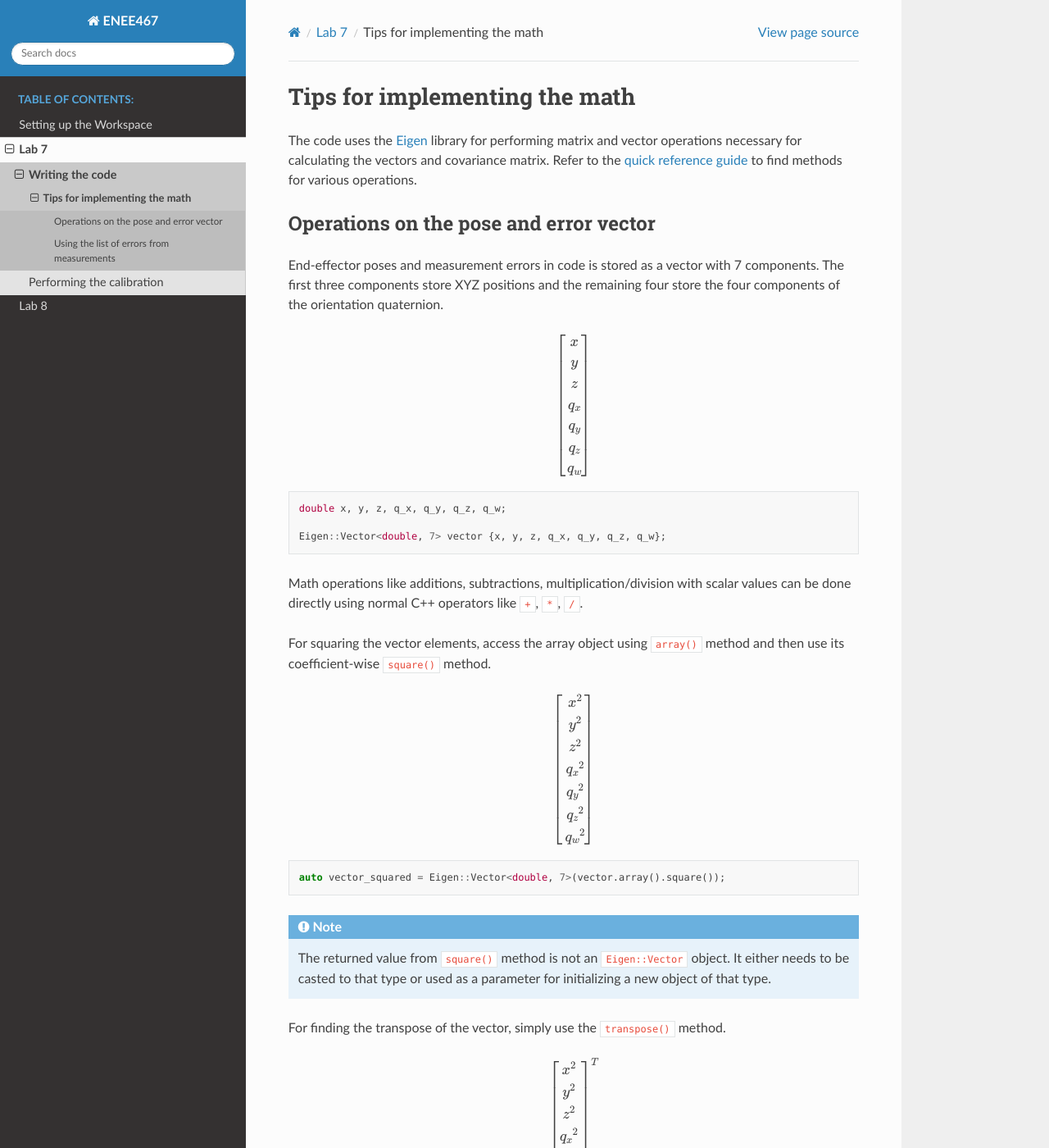
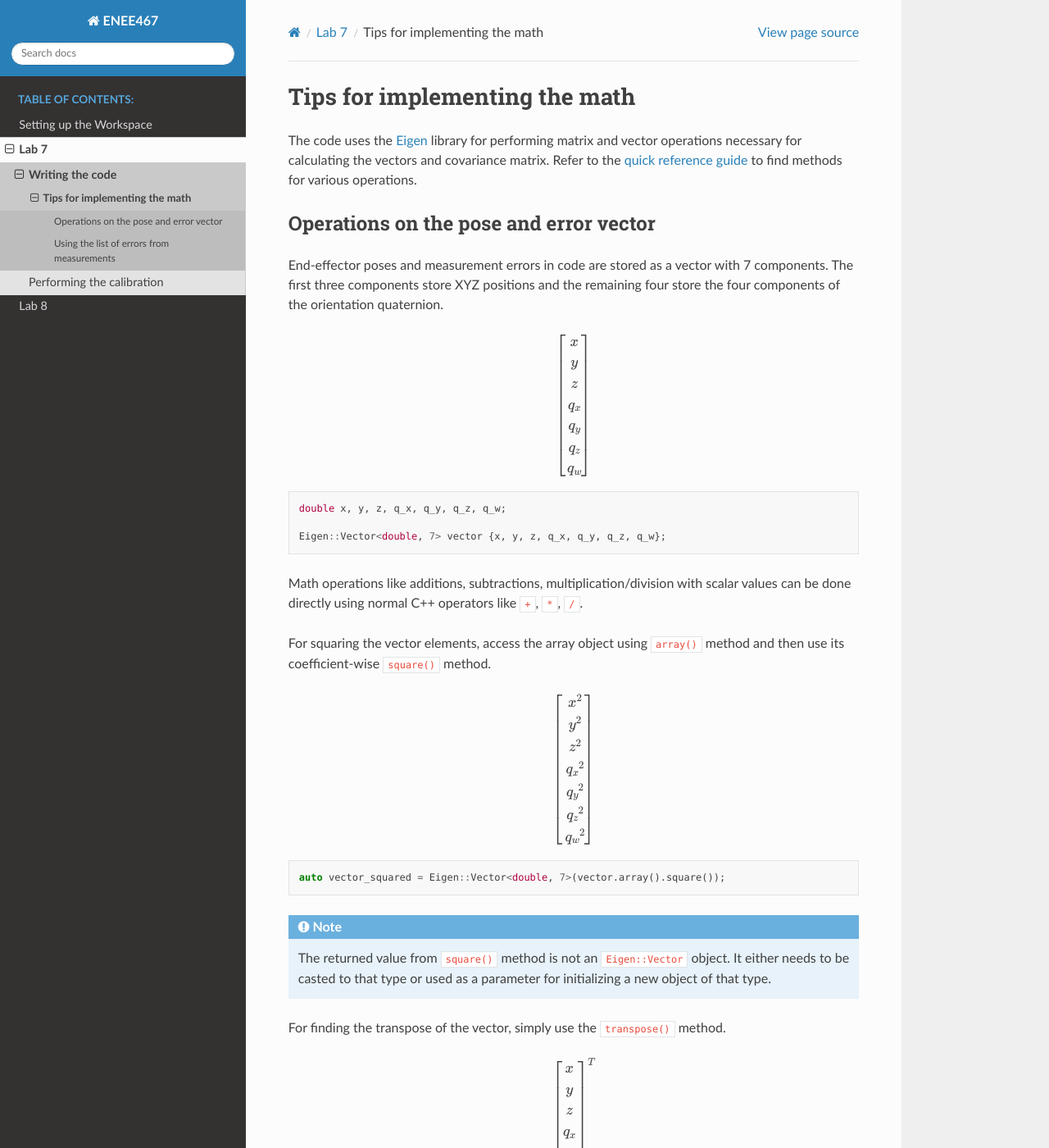
Before and after one commit to ENEE467/Getting_Started, a Sphinx documentation site: the page built from source/Lab7/Coding-Tips.rst, in a window 1280 px wide and 1400 px high. Shown: the whole window at 82% size. Built offline with Sphinx 7.4.7 and the Read the Docs theme 3.1.0, drawn with Linux system fonts in a browser that asks for light colours; some of the changed text lies outside the part shown.

Commit message:
Added some fixes

```diff
--- a/source/Lab7/Coding-Tips.rst
+++ b/source/Lab7/Coding-Tips.rst
@@ -12,13 +12,13 @@
 Operations on the pose and error vector
 ---------------------------------------
 
-End-effector poses and measurement errors in code is stored as a vector with 7 components. The first
+End-effector poses and measurement errors in code are stored as a vector with 7 components. The first
 three components store XYZ positions and the remaining four store the four components of the
 orientation quaternion.
 
 .. math::
 
-    \begin{bmatrix}x \\ y \\ z \\ q_x \\ q_y \\ q_z \\ q_w \end{bmatrix}
+    \begin{bmatrix} x \\ y \\ z \\ q_x \\ q_y \\ q_z \\ q_w \end{bmatrix}
 
 .. code-block:: C++
 
@@ -34,7 +34,7 @@
 
 .. math::
 
-    \begin{bmatrix}x^2 \\ y^2 \\ z^2 \\ {q_x}^2 \\ {q_y}^2 \\ {q_z}^2 \\ {q_w}^2 \end{bmatrix}
+    \begin{bmatrix} x^2 \\ y^2 \\ z^2 \\ {q_x}^2 \\ {q_y}^2 \\ {q_z}^2 \\ {q_w}^2 \end{bmatrix}
 
 .. code-block:: C++
 
@@ -49,7 +49,7 @@
 
 .. math::
 
-    \begin{bmatrix}x^2 \\ y^2 \\ z^2 \\ {q_x}^2 \\ {q_y}^2 \\ {q_z}^2 \\ {q_w}^2 \end{bmatrix}^T
+    \begin{bmatrix} x \\ y \\ z \\ q_x \\ q_y \\ q_z \\ q_w \end{bmatrix}^T
 
 .. code-block:: C++
 
```
